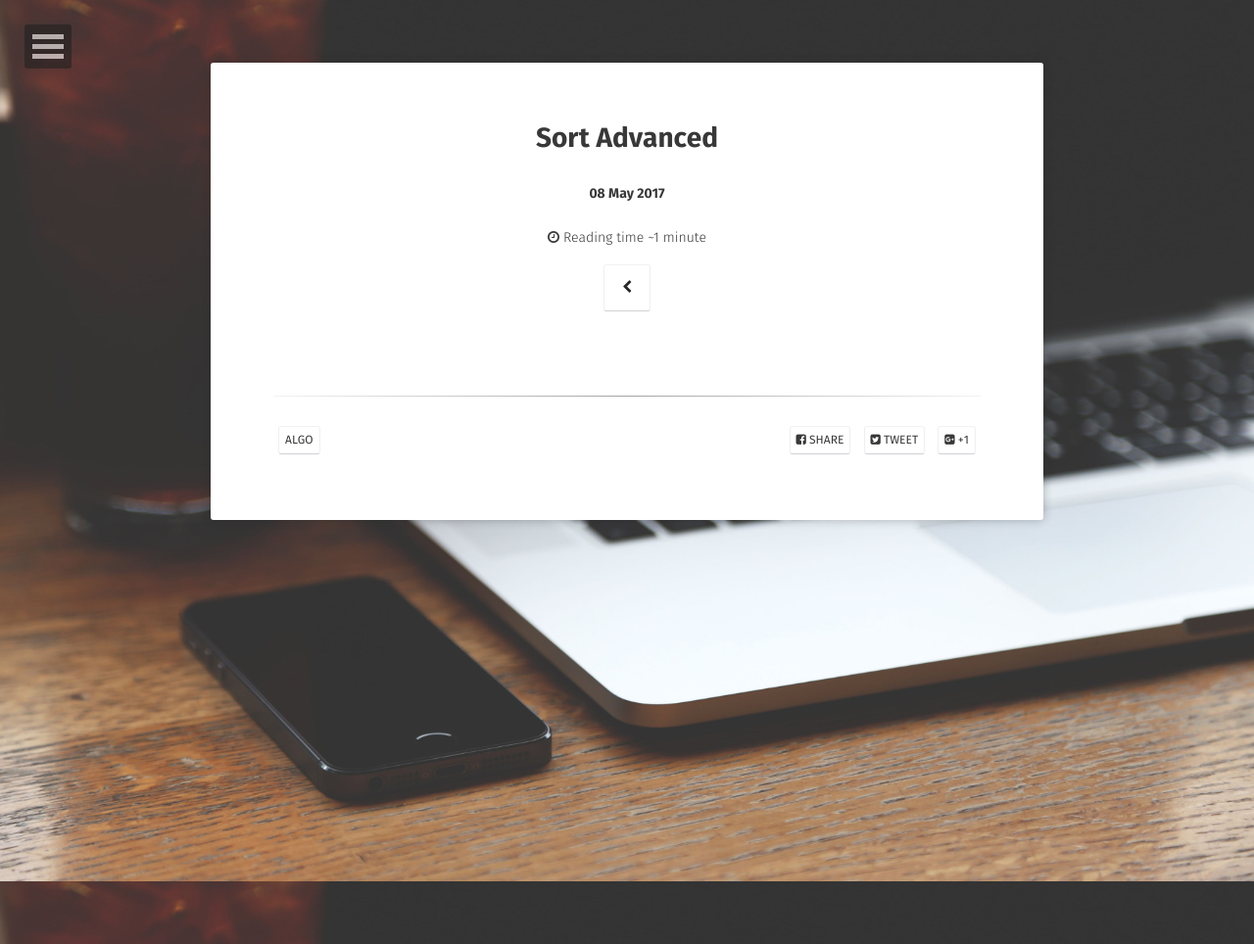
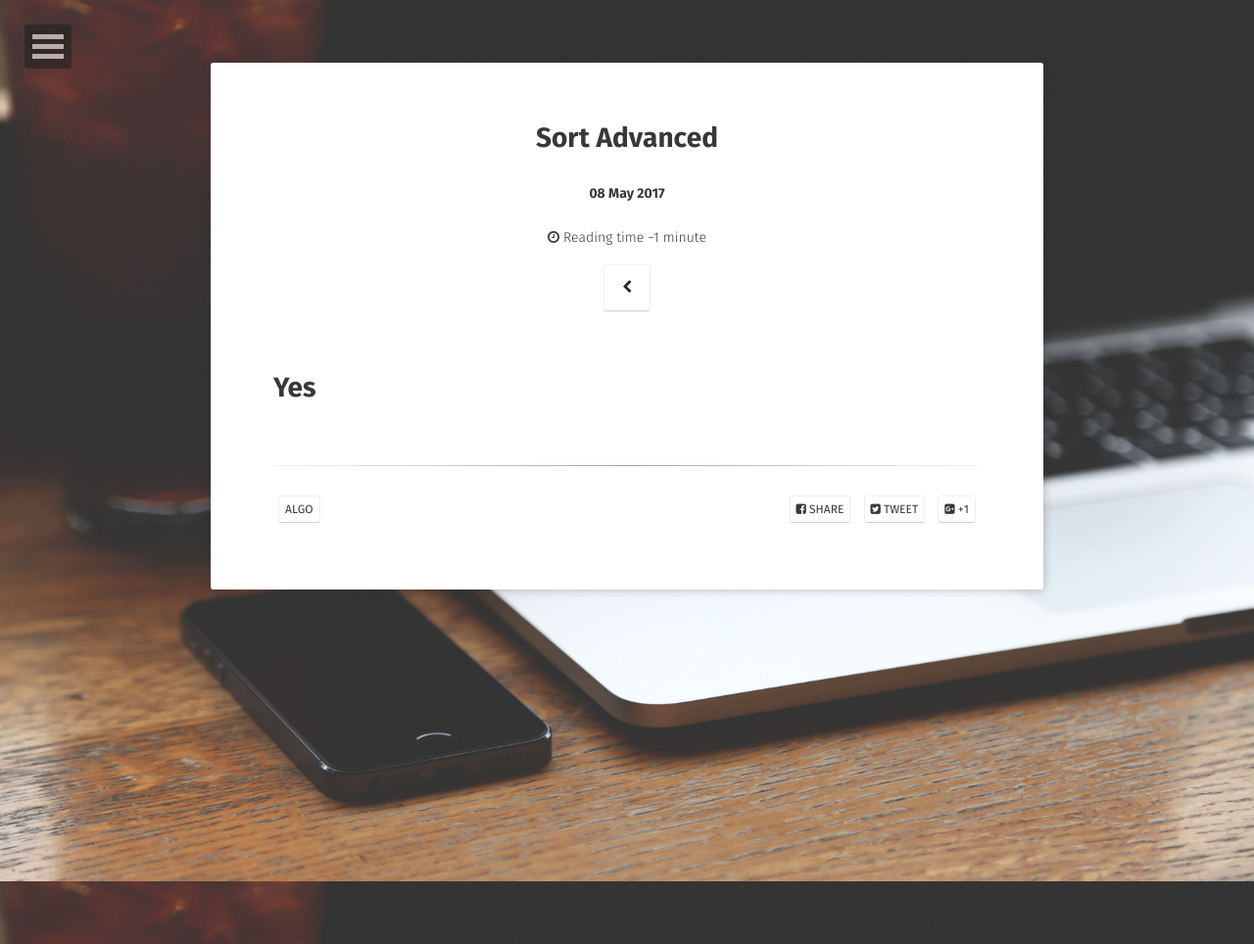
Before and after one commit to Lavinci/lavinci.github.io, a Jekyll site: the page built from _posts/2017-5-8-Algo-sort1.md, in a window 1280 px wide. Shown: the whole page at 98% size. Built offline with Jekyll 4.4.1, drawn with Linux system fonts in a browser that asks for light colours; some web fonts are replaced; comment, search, counter and statistics services are not loaded.

Commit message:
add projet

```diff
--- a/_posts/2017-5-8-Algo-sort1.md
+++ b/_posts/2017-5-8-Algo-sort1.md
@@ -4,4 +4,8 @@
 permalink: "More Informations are comming!"
 date: 2017-05-08 22:51:46 +08:00
 tags: [Algo]
+project: true
+commits: true
 ---
+
+# Yes
```
